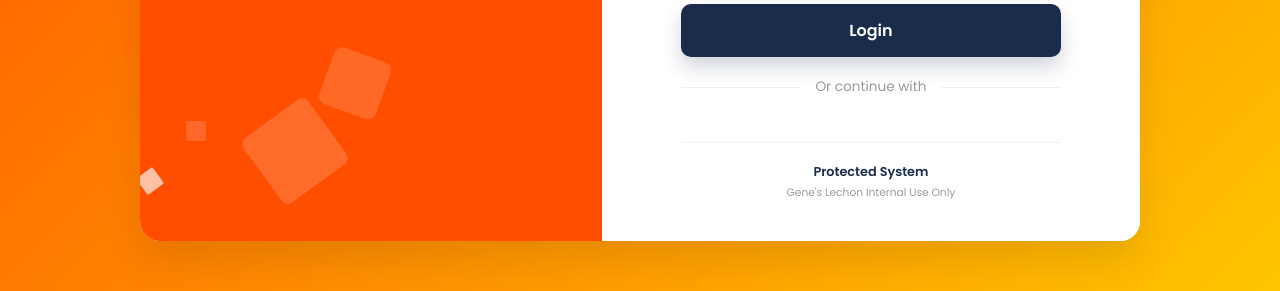
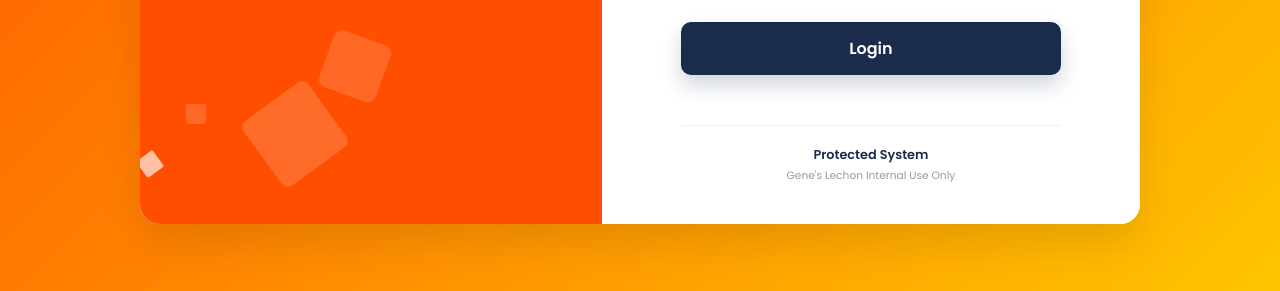
Before and after one commit to DevL4vuie/V3ClerkHttpsloui, a plain HTML site: page index.html in a window 1280 px wide. Shown: the part 509-800 px from the top of the page. Drawn offline with Linux system fonts and the light colour scheme; no server answers.

Commit message:
Update index.html

```diff
--- a/index.html
+++ b/index.html
@@ -83,9 +83,7 @@
                 </form>
 
                 <div class="social-login-section">
-                    <div class="separator">
-                        <span>Or continue with</span>
-                    </div>
+
                     <div class="social-buttons">
                         <!-- <button type="button" id="googleLoginBtn" class="btn-social btn-google">
                             <i class="fab fa-google"></i> Google
```
